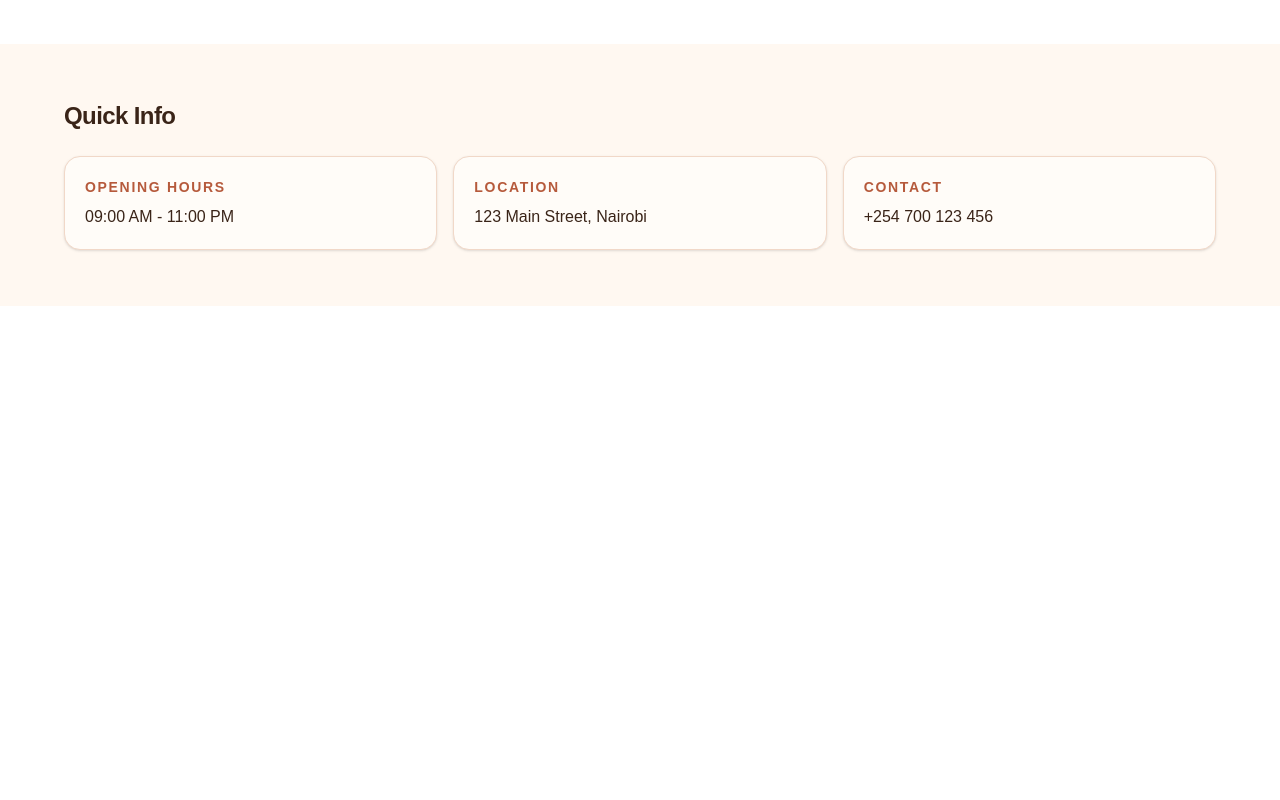
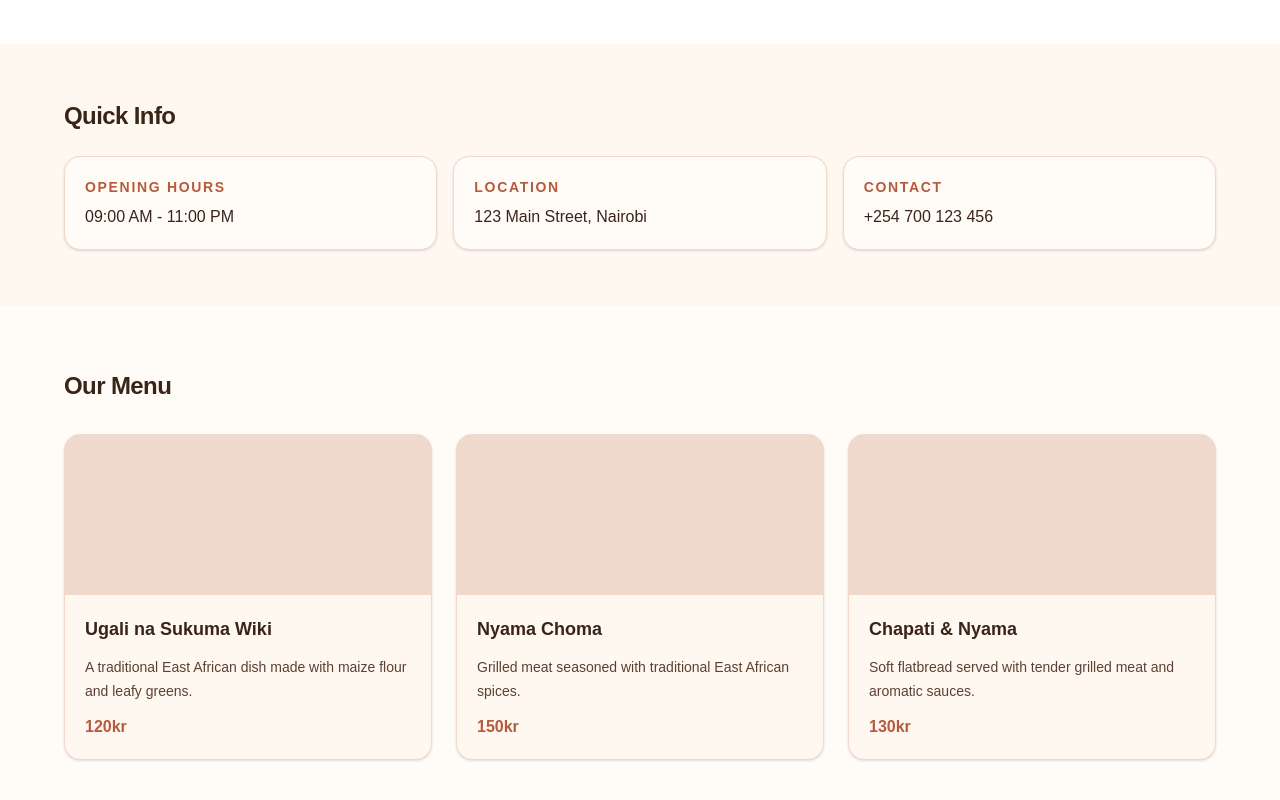
Before and after one commit to Brianosumba/restaurant-booking-app, a Next.js app: page / in a window 1280 px wide. Shown: the part 809-1609 px from the top of the page. Before the commit the page ends 1115 px from the top, so only its background shows below. Built offline with nearby package versions, Linux system fonts and the light colour scheme.

Commit message:
create menu section

```diff
--- a/src/app/page.tsx
+++ b/src/app/page.tsx
@@ -143,6 +143,63 @@ export default function Home() {
             </ul>
           </div>
         </section>
+
+        <section id="menu" className="bg-[#FFFCF8] px-4 py-16">
+          <div className="mx-auto max-w-6xl">
+            <h2 className="text-2xl font-bold tracking-tight text-[#3A2418]">
+              Our Menu
+            </h2>
+
+            <div className="mt-8 grid gap-6 md:grid-cols-3">
+              <div className="overflow-hidden rounded-2xl border border-[#F1D8C8] bg-[#FFF8F1] shadow-sm">
+                <div className="h-40 bg-[#B65A3C]/20 border-b border-[#F1D8C8]"></div>
+                <div className="p-5 flex flex-col gap-3">
+                  <h3 className="text-lg font-bold text-[#3A2418]">
+                    Ugali na Sukuma Wiki
+                  </h3>
+                  <p className="text-sm leading-6 text-[#5C4033]">
+                    A traditional East African dish made with maize flour and
+                    leafy greens.
+                  </p>
+                  <span className="text-base font-semibold text-[#B65A3C]">
+                    120kr
+                  </span>
+                </div>
+              </div>
+
+              <div className="overflow-hidden rounded-2xl border border-[#F1D8C8] bg-[#FFF8F1] shadow-sm">
+                <div className="h-40 bg-[#B65A3C]/20 border-b border-[#F1D8C8]"></div>
+                <div className="p-5 flex flex-col gap-3">
+                  <h3 className="text-lg font-bold text-[#3A2418]">
+                    Nyama Choma
+                  </h3>
+                  <p className="text-sm leading-6 text-[#5C4033]">
+                    Grilled meat seasoned with traditional East African spices.
+                  </p>
+                  <span className="text-base font-semibold text-[#B65A3C]">
+                    150kr
+                  </span>
+                </div>
+              </div>
+
+              <div className="overflow-hidden rounded-2xl border border-[#F1D8C8] bg-[#FFF8F1] shadow-sm">
+                <div className="h-40 bg-[#B65A3C]/20 border-b border-[#F1D8C8]"></div>
+                <div className="p-5 flex flex-col gap-3">
+                  <h3 className="text-lg font-bold text-[#3A2418]">
+                    Chapati & Nyama
+                  </h3>
+                  <p className="text-sm leading-6 text-[#5C4033]">
+                    Soft flatbread served with tender grilled meat and aromatic
+                    sauces.
+                  </p>
+                  <span className="text-base font-semibold text-[#B65A3C]">
+                    130kr
+                  </span>
+                </div>
+              </div>
+            </div>
+          </div>
+        </section>
       </main>
     </>
   );
```
